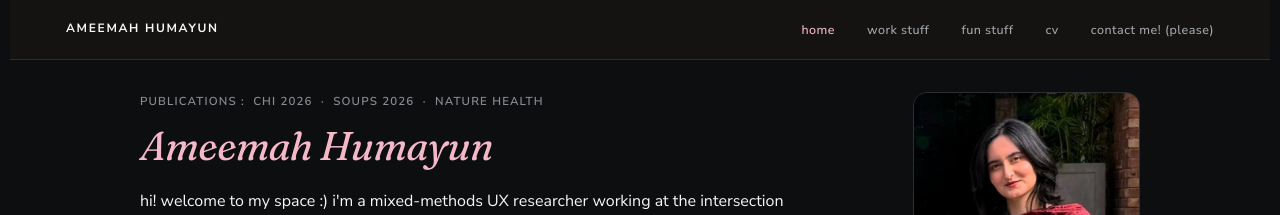
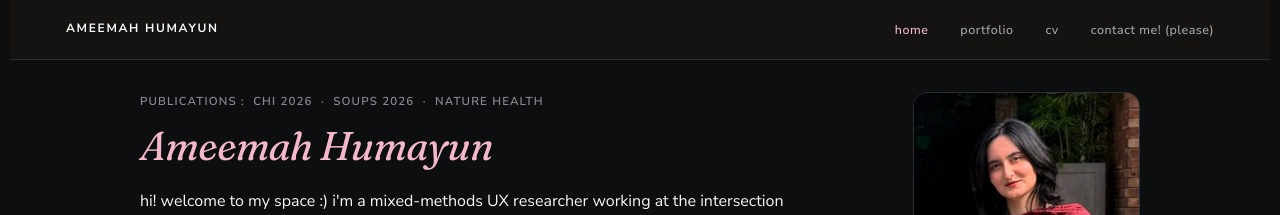
Before and after one commit to ameemahumayun/ameemahumayun.github.io, a Jekyll site: the page built from index.html, in a window 1280 px wide. Shown: the top 215 px of the page. Built offline with Jekyll 4.4.1, drawn with Linux system fonts in a browser that asks for light colours.

Commit message:
Remove Fun Stuff from nav for now, rename Work Stuff to Portfolio
Studio page itself is untouched, just unlinked from the nav.

Co-Authored-By: Claude Sonnet 5 <noreply@anthropic.com>
Claude-Session: https://claude.ai/code/session_01RCzM7zTsD8mFw1QLJ4sgHP

```diff
--- a/_config.yml
+++ b/_config.yml
@@ -24,12 +24,9 @@ nav_links:
   - label: home
     url: /
     key: home
-  - label: work stuff
+  - label: portfolio
     url: /work/
     key: work
-  - label: fun stuff
-    url: /studio/
-    key: studio
   - label: cv
     url: /cv/
     key: cv
```
